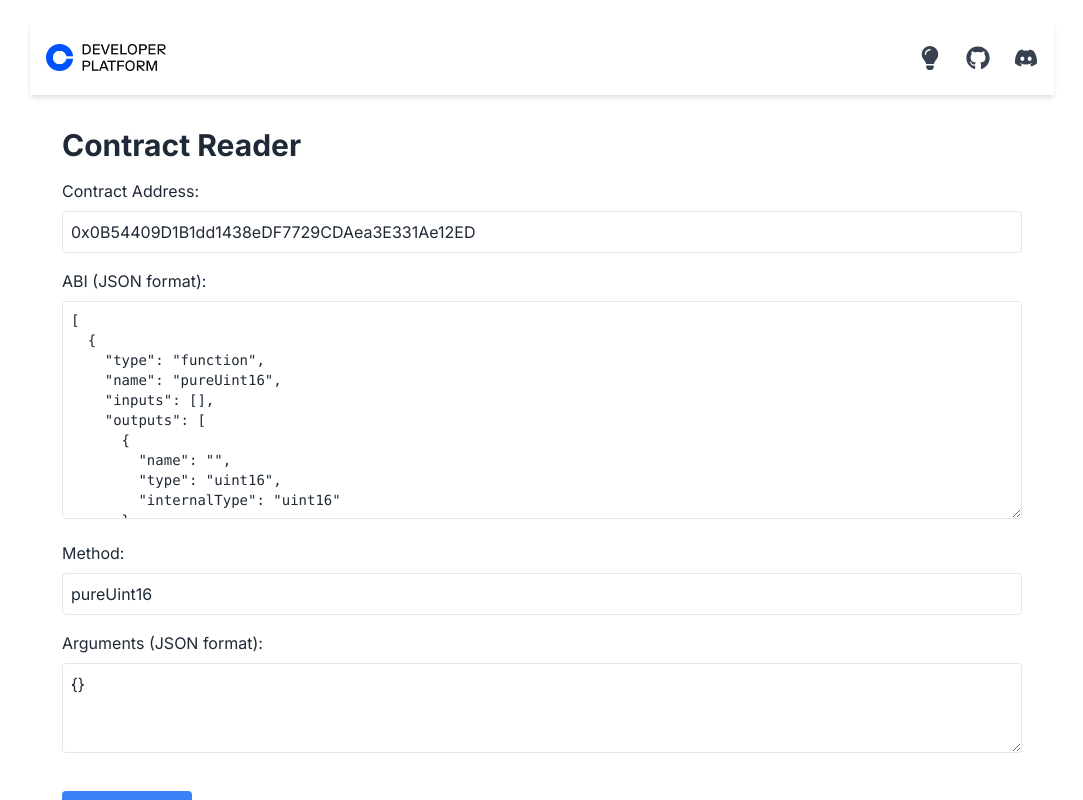
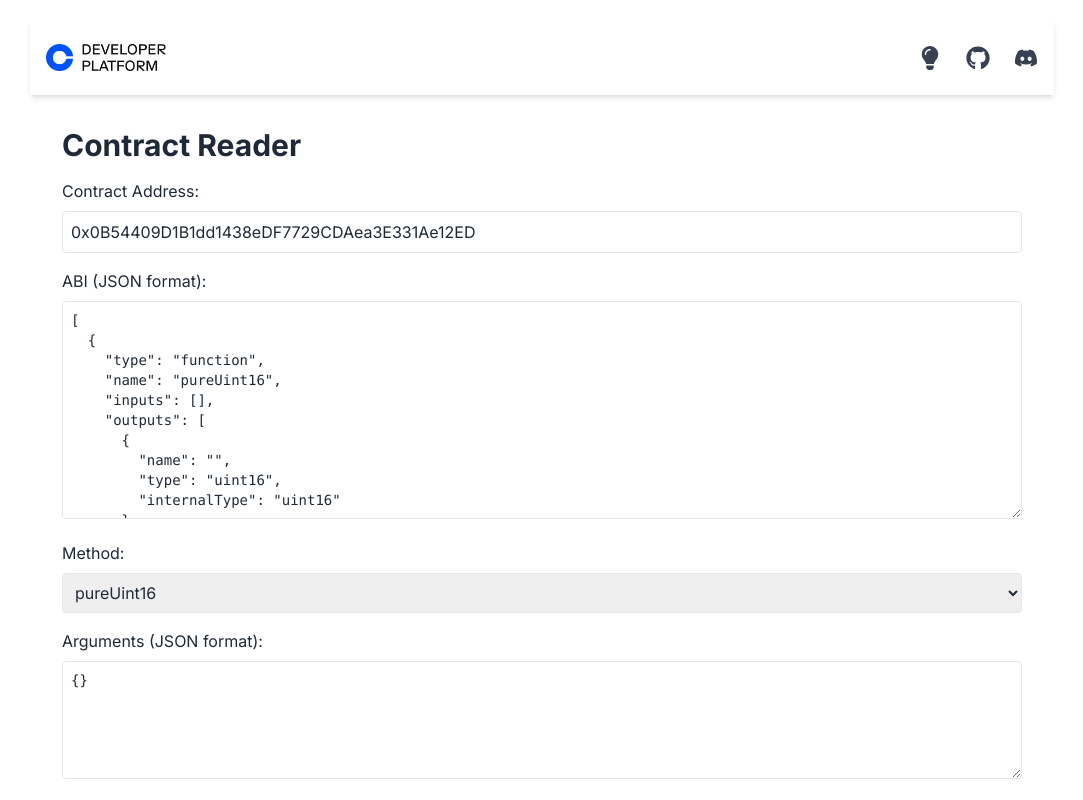
Before and after one commit to coinbase/cdp-sdk-sample-apps, a Next.js app: page /contractreader in a window 1280 px wide. Shown: the top 800 px of the page, without its empty margins (98-1181 px from the left). Built offline with nearby package versions, Linux system fonts and the light colour scheme.

Commit message:
add to home page

```diff
--- a/app/contractreader/page.tsx
+++ b/app/contractreader/page.tsx
@@ -1,6 +1,6 @@
 'use client'
 
-import { useState } from 'react'
+import { useState, useEffect } from 'react'
 
 const defaultAbi = [
   {
@@ -12,14 +12,52 @@ const defaultAbi = [
   }
 ]
 
+interface AbiItem {
+  type: string;
+  name: string;
+  inputs: { name: string; type: string }[];
+  stateMutability: string;
+}
+
 export default function Home() {
   const [contractAddress, setContractAddress] = useState('0x0B54409D1B1dd1438eDF7729CDAea3E331Ae12ED')
   const [abiInput, setAbiInput] = useState(JSON.stringify(defaultAbi, null, 2))
-  const [method, setMethod] = useState('pureUint16')
+  const [parsedAbi, setParsedAbi] = useState<AbiItem[]>(defaultAbi as AbiItem[])
+  const [methods, setMethods] = useState<string[]>([])
+  const [selectedMethod, setSelectedMethod] = useState('')
   const [argsInput, setArgsInput] = useState('{}')
   const [output, setOutput] = useState('')
   const [isLoading, setIsLoading] = useState(false)
   const [error, setError] = useState('')
+
+  useEffect(() => {
+    try {
+      const parsed = JSON.parse(abiInput) as AbiItem[]
+      setParsedAbi(parsed)
+      const viewFunctions = parsed.filter(item =>
+        item.type === 'function' &&
+        (item.stateMutability === 'view' || item.stateMutability === 'pure')
+      )
+      const methodNames = viewFunctions.map(item => item.name)
+      setMethods(methodNames)
+      setSelectedMethod(methodNames[0] || '')
+    } catch (e) {
+      setError('Invalid ABI JSON')
+    }
+  }, [abiInput])
+
+  useEffect(() => {
+    if (selectedMethod) {
+      const selectedFunction = parsedAbi.find(item => item.name === selectedMethod)
+      if (selectedFunction) {
+        const defaultArgs = selectedFunction.inputs.reduce((acc, input) => {
+          acc[input.name || `arg${Object.keys(acc).length}`] = ''
+          return acc
+        }, {} as Record<string, string>)
+        setArgsInput(JSON.stringify(defaultArgs, null, 2))
+      }
+    }
+  }, [selectedMethod, parsedAbi])
 
   const handleAddressChange = (e: React.ChangeEvent<HTMLInputElement>) => {
     setContractAddress(e.target.value)
@@ -30,8 +68,8 @@ export default function Home() {
     setError('')
   }
 
-  const handleMethodChange = (e: React.ChangeEvent<HTMLInputElement>) => {
-    setMethod(e.target.value)
+  const handleMethodChange = (e: React.ChangeEvent<HTMLSelectElement>) => {
+    setSelectedMethod(e.target.value)
   }
 
   const handleArgsChange = (e: React.ChangeEvent<HTMLTextAreaElement>) => {
@@ -43,14 +81,7 @@ export default function Home() {
     setIsLoading(true)
     setError('')
     try {
-      let parsedAbi
       let parsedArgs
-
-      try {
-        parsedAbi = JSON.parse(abiInput)
-      } catch (e) {
-        throw new Error('Invalid ABI JSON')
-      }
 
       try {
         parsedArgs = JSON.parse(argsInput)
@@ -66,7 +97,7 @@ export default function Home() {
         body: JSON.stringify({
           contractAddress,
           abi: parsedAbi,
-          method,
+          method: selectedMethod,
           args: parsedArgs,
         }),
       })
@@ -111,20 +142,23 @@ export default function Home() {
       </div>
       <div className="mb-4">
         <label className="block mb-2">Method:</label>
-        <input
-          type="text"
-          value={method}
+        <select
+          value={selectedMethod}
           onChange={handleMethodChange}
           className="w-full p-2 border rounded"
-        />
+        >
+          {methods.map(method => (
+            <option key={method} value={method}>{method}</option>
+          ))}
+        </select>
       </div>
       <div className="mb-4">
         <label className="block mb-2">Arguments (JSON format):</label>
         <textarea
           value={argsInput}
           onChange={handleArgsChange}
-          className="w-full p-2 border rounded"
-          rows={3}
+          className="w-full p-2 border rounded font-mono text-sm"
+          rows={5}
           placeholder='{"arg1": "value1", "arg2": "value2"}'
         />
       </div>
--- a/app/page.tsx
+++ b/app/page.tsx
@@ -44,6 +44,12 @@ export default function Home() {
 
         <div className="grid grid-cols-2 md:grid-cols-2 lg:grid-cols-2 gap-10 max-w-6xl mx-auto">
           {[
+            {
+              name: 'Contract Reader',
+              route: '/contractreader',
+              description: 'Contract Reader to read data from any contract',
+              buildLink: ''
+            },
             {
               name: 'Wallet Command Center',
               route: 'https://www.walletcommandcenter.com/',
```
